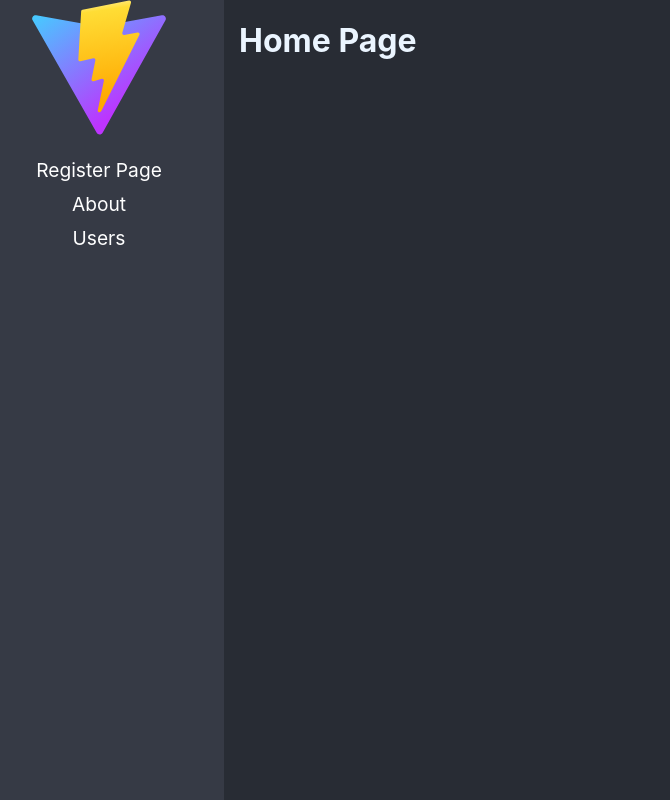
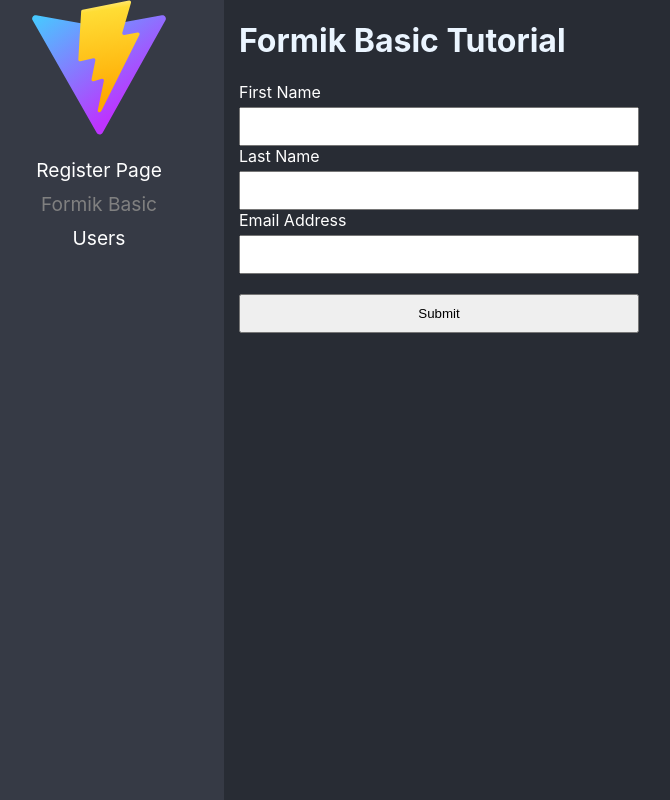
Before and after one commit to NazarenoCarlesso/basic-router, a React (Vite) app: page /formik-basic in a window 1280 px wide. Before the commit this address led to /home. Shown: the whole page, without its empty margins (26-696 px from the left). Built offline with nearby package versions, Linux system fonts and the light colour scheme.

Commit message:
formik basic

```diff
--- a/package.json
+++ b/package.json
@@ -10,6 +10,7 @@
     "preview": "vite preview"
   },
   "dependencies": {
+    "formik": "^2.4.6",
     "react": "^18.2.0",
     "react-dom": "^18.2.0",
     "react-router-dom": "^6.22.2"
--- /dev/null
+++ b/src/03-forms/hooks/useForm.ts
@@ -0,0 +1,34 @@
+import { ChangeEvent, FormEvent, useState } from 'react';
+
+export const useForm = <T>(initialState: T) => {
+  const [formData, setFormData] = useState(initialState);
+
+  const onChange = (e: ChangeEvent<HTMLInputElement>) => {
+    const { name, value } = e.target;
+    setFormData((prev: T) => ({ ...prev, [name]: value }));
+  };
+
+  const onSubmit = (e: FormEvent<HTMLFormElement>) => {
+    e.preventDefault();
+    console.log(formData);
+  };
+
+  const resetForm = () => {
+    setFormData({ ...initialState });
+  };
+
+  const isValidEmail = (email: string) => {
+    const re = /^(([^<>()[\]\\.,;:\s@"]+(\.[^<>()[\]\\.,;:\s@"]+)*)|(".+"))@((\[[0-9]{1,3}\.[0-9]{1,3}\.[0-9]{1,3}\.[0-9]{1,3}\])|(([a-zA-Z\-0-9]+\.)+[a-zA-Z]{2,}))$/;
+    return re.test(email);
+  }
+
+  return {
+    // Properties
+    ...formData,
+    // Methods
+    onChange,
+    onSubmit,
+    resetForm,
+    isValidEmail
+  };
+};
--- /dev/null
+++ b/src/03-forms/pages/FormikBasicPage.tsx
@@ -0,0 +1,88 @@
+import { FormikErrors, useFormik } from "formik";
+
+interface FormValues {
+  firstName: string;
+  lastName: string;
+  email: string;
+}
+
+export const FormikBasicPage = () => {
+  const validate = ({ firstName, lastName, email }: FormValues) => {
+    const errors: FormikErrors<FormValues> = {};
+
+    if (!firstName) {
+      errors.firstName = 'Required';
+    } else if (firstName.length > 15) {
+      errors.firstName = 'Must be 15 characters or less';
+    }
+
+    if (!lastName) {
+      errors.lastName = 'Required';
+    } else if (lastName.length > 15) {
+      errors.lastName = 'Must be 15 characters or less';
+    }
+
+    if (!email) {
+      errors.email = 'Required';
+    } else if (!/^[A-Z0-9._%+-]+@[A-Z0-9.-]+\.[A-Z]{2,4}$/i.test(email)) {
+      errors.email = 'Invalid email address';
+    }
+
+    return errors;
+  };
+
+  const {
+    handleChange,
+    handleSubmit,
+    values: { firstName, lastName, email },
+    errors,
+    touched,
+    handleBlur
+  } = useFormik({
+    initialValues: {
+      firstName: '',
+      lastName: '',
+      email: '',
+    },
+    onSubmit: values => {
+      console.log(values);
+    },
+    validate,
+  });
+
+  return (
+    <div>
+      <h1>Formik Basic Tutorial</h1>
+      <form onSubmit={handleSubmit} noValidate>
+        <label htmlFor="firstName">First Name</label>
+        <input
+          type="text"
+          name="firstName"
+          onChange={handleChange}
+          value={firstName}
+          onBlur={handleBlur}
+        />
+        {touched.firstName && errors.firstName && <span>{errors.firstName}</span>}
+        <label htmlFor="lastName">Last Name</label>
+        <input
+          type="text"
+          name="lastName"
+          onChange={handleChange}
+          value={lastName}
+          onBlur={handleBlur}
+        />
+        {touched.lastName && errors.lastName && <span>{errors.lastName}</span>}
+        <label htmlFor="email">Email Address</label>
+        <input
+          type="text"
+          name="email"
+          onChange={handleChange}
+          value={email}
+          onBlur={handleBlur}
+        />
+        {touched.email && errors.email && <span>{errors.email}</span>}
+        <button type="submit">Submit</button>
+      </form>
+    </div>
+  );
+};
--- a/src/03-forms/pages/RegisterPage.tsx
+++ b/src/03-forms/pages/RegisterPage.tsx
@@ -1,25 +1,13 @@
-import { ChangeEvent, FormEvent, useState } from 'react'
+import { useForm } from '../hooks/useForm';
 import '../styles/styles.css'
 
 export const RegisterPage = () => {
-  const [registerData, setRegisterData] = useState({
+  const { name, email, password1, password2, onChange, onSubmit, resetForm } = useForm({
     name: 'nazareno',
     email: 'nazareno',
     password1: '123456',
     password2: '123456',
   });
-
-  const { name, email, password1, password2 } = registerData;
-
-  const onChange = (e: ChangeEvent<HTMLInputElement>) => {
-    const { name, value } = e.target;
-    setRegisterData({ ...registerData, [name]: value });
-  };
-
-  const onSubmit = (e: FormEvent<HTMLFormElement>) => {
-    e.preventDefault();
-    console.log(registerData);
-  };
 
   return (
     <div>
@@ -54,6 +42,7 @@
           onChange={onChange}
         />
         <button type="submit">Create</button>
+        <button onClick={resetForm}>Reset Form</button>
       </form>
     </div>
   )
--- a/src/routes/Navigation.tsx
+++ b/src/routes/Navigation.tsx
@@ -1,6 +1,7 @@
 import { BrowserRouter, NavLink, Navigate, Route, Routes } from "react-router-dom";
 import logo from '../logo.svg'
 import { RegisterPage } from "../03-forms/pages/RegisterPage";
+import { FormikBasicPage } from "../03-forms/pages/FormikBasicPage";
 
 const Navigation = () => {
   return (
@@ -14,7 +15,7 @@
                 <NavLink to='/register' className={({ isActive }) => isActive ? 'nav-active' : ''}>Register Page</NavLink>
               </li>
               <li>
-                <NavLink to='/about' className={({ isActive }) => isActive ? 'nav-active' : ''}>About</NavLink>
+                <NavLink to='/formik-basic' className={({ isActive }) => isActive ? 'nav-active' : ''}>Formik Basic</NavLink>
               </li>
               <li>
                 <NavLink to='/users' className={({ isActive }) => isActive ? 'nav-active' : ''}>Users</NavLink>
@@ -23,6 +24,7 @@
           </nav>
           <Routes>
             <Route path='register' element={<RegisterPage />} />
+            <Route path='formik-basic' element={<FormikBasicPage />} />
             <Route path='about' element={<h1>About Page</h1>} />
             <Route path='users' element={<h1>Users Page</h1>} />
             <Route path='home' element={<h1>Home Page</h1>} />
```
Also changed, not shown: 1 other file (tests, documents, lock files or other folders).
